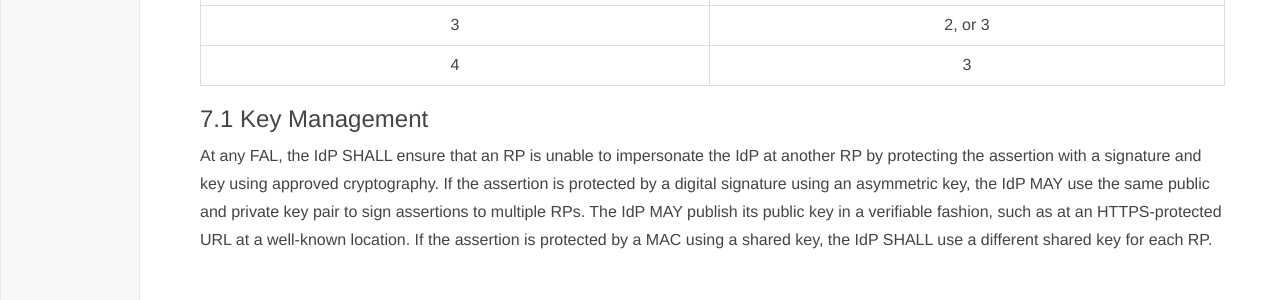
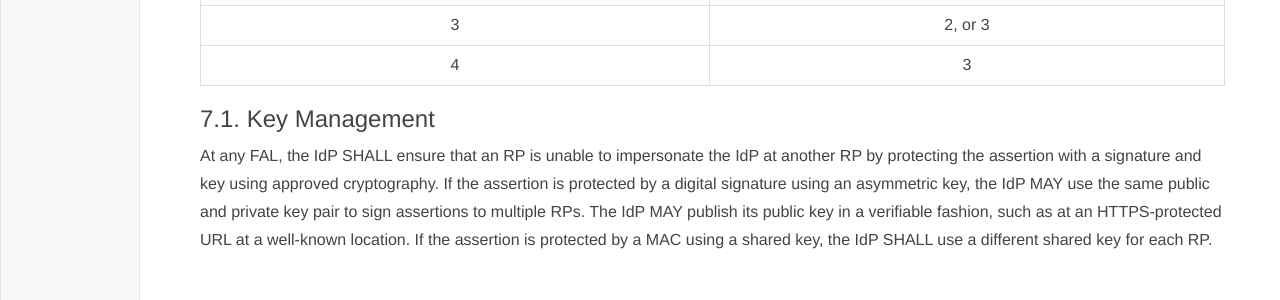
Before and after one commit to usnistgov/800-63-3, a Jekyll site: the page built from sp800-63c/sec7_fal.md, in a window 1280 px wide and 900 px high, scrolled down 988 px. Shown: the part 459-759 px from the top of the window. Built offline with Jekyll 4.4.1, drawn with Linux system fonts in a browser that asks for light colours; our own code applies the rules of GitHub Pages for plain Markdown files.

Commit message:
Update sec7_fal.md

```diff
--- a/sp800-63c/sec7_fal.md
+++ b/sp800-63c/sec7_fal.md
@@ -65,6 +65,6 @@ However, [Table 7-3](#63cSec7-Table3) shows the expanded set of FAL's that are a
 | 3 | 2, or 3
 | 4 | 3
 
-### 7.1 Key Management
+### 7.1. Key Management
 
 At any FAL, the IdP SHALL ensure that an RP is unable to impersonate the IdP at another RP by protecting the assertion with a signature and key using approved cryptography. If the assertion is protected by a digital signature using an asymmetric key, the IdP MAY use the same public and private key pair to sign assertions to multiple RPs. The IdP MAY publish its public key in a verifiable fashion, such as at an HTTPS-protected URL at a well-known location. If the assertion is protected by a MAC using a shared key, the IdP SHALL use a different shared key for each RP.
```
